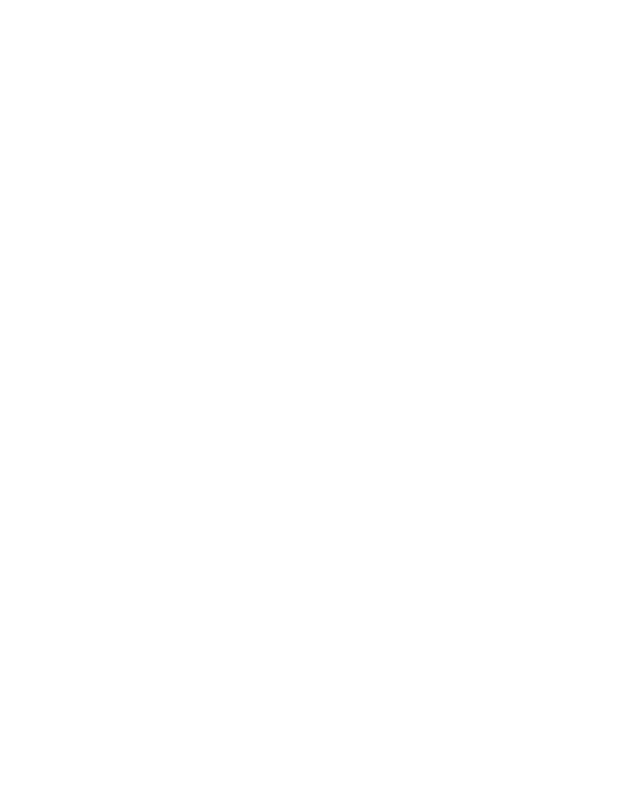
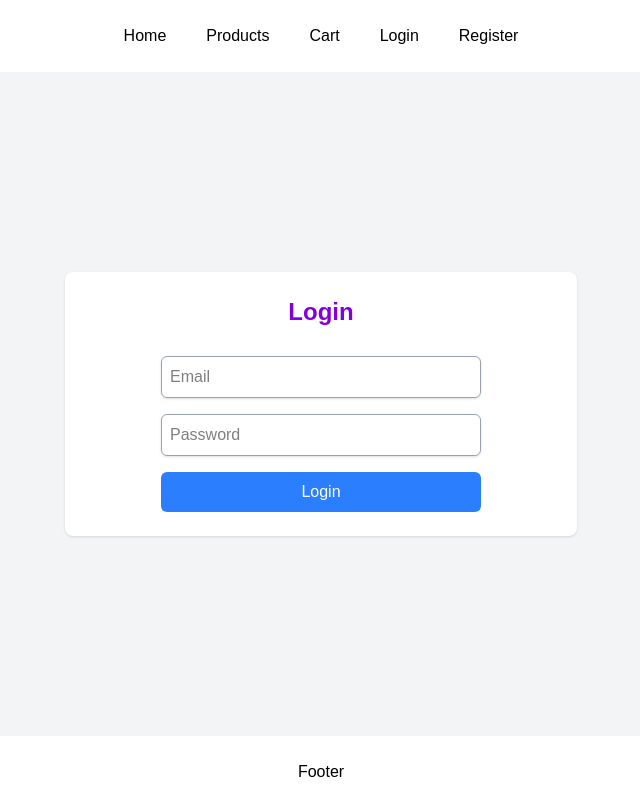
Before and after one commit to Yaksh2004/QuickBuy, a React (Vite) app in the folder client/: page /login in a window 1280 px wide. Before the commit this address had no page. Shown: the whole page, without its empty margins (319-959 px from the left). Built offline with nearby package versions, Linux system fonts and the light colour scheme.

Commit message:
login and register frontend template ready

```diff
--- a/client/src/App.jsx
+++ b/client/src/App.jsx
@@ -2,6 +2,8 @@
 import Cart from './Cart'
 import Products from './Products'
 import Home from './Home'
+import Login from './Login'
+import Register from './Register'
 import Coupons from './Coupons'
 import {Accepted, Cancelled} from './Placed'
 import { useState , useEffect } from "react";
@@ -47,6 +49,8 @@
           <Route path="cart" element={<Cart cart={cart} increase={increase} decrease={decrease} />} >
             <Route path="coupons" element={<Coupons />} />
           </Route>
+          <Route path='login' element={<Login />}/>
+          <Route path='register' element={<Register />}/>
           <Route path="placed">
             <Route path="accepted" element={<Accepted />} />
             <Route path="cancelled" element={<Cancelled />} />
@@ -65,6 +69,8 @@
         <Link to={"/"}>Home</Link>
         <Link to={"/products"}>Products</Link>
         <Link to={"/cart"}>Cart</Link>
+        <Link to={"/login"}>Login</Link>
+        <Link to={"/register"}>Register</Link>
       </div>
       <div className='flex flex-1 justify-center bg-gray-100'>
         <Outlet />
--- /dev/null
+++ b/client/src/Login.jsx
@@ -0,0 +1,10 @@
+export default function Login(){
+    return(
+        <div className="flex flex-col items-center justify-center max-w-lg w-full min-w-sm my-50 mx-2 rounded-lg bg-white p-6 shadow">
+                <div className="text-center text-2xl text-purple-700 font-bold mb-5 ">Login</div>
+                <input className="shadow my-2 border border-gray-400 rounded-md w-full max-w-xs p-2" placeholder="Email" type="email" />
+                <input className="shadow my-2 border border-gray-400 rounded-md w-full max-w-xs p-2" placeholder="Password" type="password" />
+                <button className="mt-2 px-6 py-2 text-white bg-blue-500 rounded-md cursor-pointer hover:bg-blue-600 transition w-full max-w-xs">Login</button>
+        </div>
+    )
+}
--- /dev/null
+++ b/client/src/Register.jsx
@@ -0,0 +1,10 @@
+export default function Login(){
+    return(
+        <div className="flex flex-col items-center justify-center max-w-lg w-full min-w-sm my-50 mx-2 rounded-lg bg-white p-6 shadow">
+                <div className="text-center text-2xl text-purple-700 font-bold mb-5 ">Register</div>
+                <input className="shadow my-2 border border-gray-400 rounded-md w-full max-w-xs p-2" placeholder="Email" type="email" />
+                <input className="shadow my-2 border border-gray-400 rounded-md w-full max-w-xs p-2" placeholder="Password" type="password" />
+                <button className="mt-2 px-6 py-2 text-white bg-blue-500 rounded-md cursor-pointer hover:bg-blue-600 transition w-full max-w-xs">Register</button>
+        </div>
+    )
+}
```
